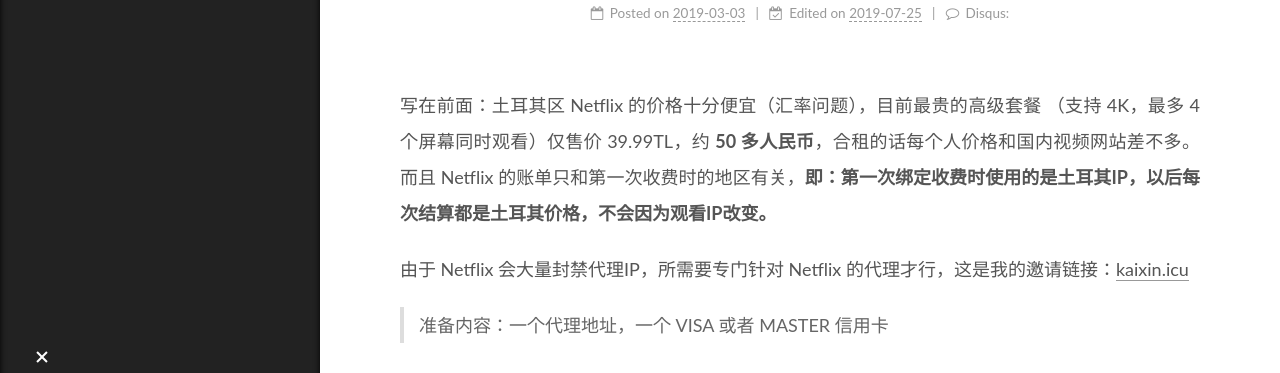
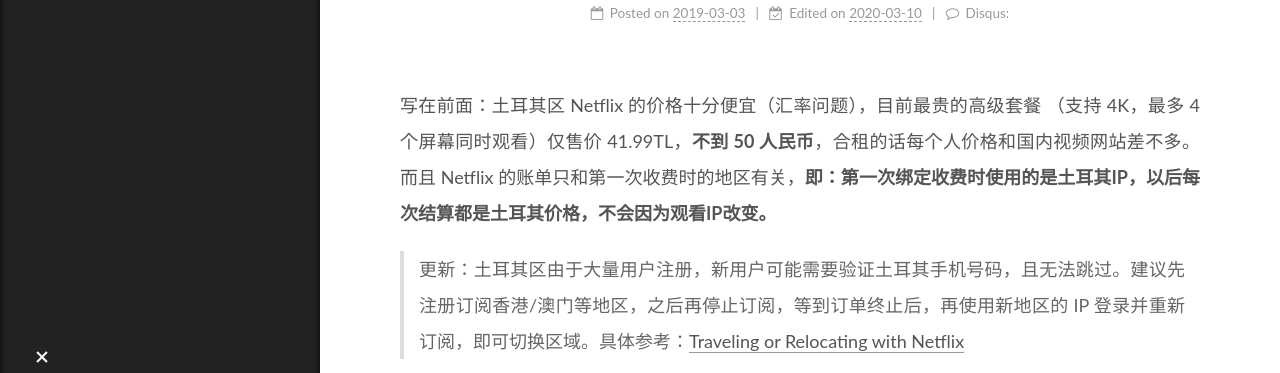
Before and after one commit to 5cr1pt/blog.securitainment.io, a plain HTML site: page 2019/03/03/2019-03-03-regist-netflix-with-turkeys-rate/index.html in a window 1280 px wide. Shown: the part 385-758 px from the top of the page. Drawn offline with Linux system fonts and the light colour scheme; a script that the page names is missing.

Commit message:
Site updated: 2020-03-10 11:47:26

```diff
--- a/2019/03/03/2019-03-03-regist-netflix-with-turkeys-rate/index.html
+++ b/2019/03/03/2019-03-03-regist-netflix-with-turkeys-rate/index.html
@@ -22,12 +22,12 @@
     var CONFIG = {"hostname":"5cr1pt.github.io","root":"/","scheme":"Muse","version":"7.7.2","exturl":false,"sidebar":{"position":"left","display":"post","padding":18,"offset":12,"onmobile":false},"copycode":{"enable":false,"show_result":false,"style":null},"back2top":{"enable":true,"sidebar":false,"scrollpercent":false},"bookmark":{"enable":false,"color":"#222","save":"auto"},"fancybox":false,"mediumzoom":false,"lazyload":false,"pangu":false,"comments":{"style":"tabs","active":null,"storage":true,"lazyload":false,"nav":null},"algolia":{"hits":{"per_page":10},"labels":{"input_placeholder":"Search for Posts","hits_empty":"We didn't find any results for the search: ${query}","hits_stats":"${hits} results found in ${time} ms"}},"localsearch":{"enable":false,"trigger":"auto","top_n_per_article":1,"unescape":false,"preload":false},"motion":{"enable":true,"async":false,"transition":{"post_block":"fadeIn","post_header":"slideDownIn","post_body":"slideDownIn","coll_header":"slideLeftIn","sidebar":"slideUpIn"}}};
   </script>
 
-  <meta name="description" content="写在前面：土耳其区 Netflix 的价格十分便宜（汇率问题），目前最贵的高级套餐 （支持 4K，最多 4 个屏幕同时观看）仅售价 39.99TL，约 50 多人民币，合租的话每个人价格和国内视频网站差不多。而且 Netflix 的账单只和第一次收费时的地区有关，即：第一次绑定收费时使用的是土耳其IP，以后每次结算都是土耳其价格，不会因为观看IP改变。">
+  <meta name="description" content="写在前面：土耳其区 Netflix 的价格十分便宜（汇率问题），目前最贵的高级套餐 （支持 4K，最多 4 个屏幕同时观看）仅售价 41.99TL，不到 50 人民币，合租的话每个人价格和国内视频网站差不多。而且 Netflix 的账单只和第一次收费时的地区有关，即：第一次绑定收费时使用的是土耳其IP，以后每次结算都是土耳其价格，不会因为观看IP改变。  更新：土耳其区由于大量用户注册，新用户可能">
 <meta property="og:type" content="article">
 <meta property="og:title" content="注册使用土耳其区 Netflix 教程">
 <meta property="og:url" content="http://5cr1pt.github.io/blog.securitainment.io/2019/03/03/2019-03-03-regist-netflix-with-turkeys-rate/index.html">
 <meta property="og:site_name" content="Securitainment.io">
-<meta property="og:description" content="写在前面：土耳其区 Netflix 的价格十分便宜（汇率问题），目前最贵的高级套餐 （支持 4K，最多 4 个屏幕同时观看）仅售价 39.99TL，约 50 多人民币，合租的话每个人价格和国内视频网站差不多。而且 Netflix 的账单只和第一次收费时的地区有关，即：第一次绑定收费时使用的是土耳其IP，以后每次结算都是土耳其价格，不会因为观看IP改变。">
+<meta property="og:description" content="写在前面：土耳其区 Netflix 的价格十分便宜（汇率问题），目前最贵的高级套餐 （支持 4K，最多 4 个屏幕同时观看）仅售价 41.99TL，不到 50 人民币，合租的话每个人价格和国内视频网站差不多。而且 Netflix 的账单只和第一次收费时的地区有关，即：第一次绑定收费时使用的是土耳其IP，以后每次结算都是土耳其价格，不会因为观看IP改变。  更新：土耳其区由于大量用户注册，新用户可能">
 <meta property="og:image" content="https://raw.githubusercontent.com/5cr1pt/img4markdown/master/regist_turkey_netflix/choice_proxy.jpg">
 <meta property="og:image" content="https://raw.githubusercontent.com/5cr1pt/img4markdown/master/regist_turkey_netflix/setting_proxy_1.jpg">
 <meta property="og:image" content="https://raw.githubusercontent.com/5cr1pt/img4markdown/master/regist_turkey_netflix/setting_proxy_2.jpg">
@@ -40,7 +40,7 @@
 <meta property="og:image" content="https://raw.githubusercontent.com/5cr1pt/img4markdown/master/regist_turkey_netflix/watch_1.jpg">
 <meta property="og:image" content="https://raw.githubusercontent.com/5cr1pt/img4markdown/master/regist_turkey_netflix/watch_2.jpg">
 <meta property="article:published_time" content="2019-03-03T15:39:05.000Z">
-<meta property="article:modified_time" content="2019-07-25T06:25:23.000Z">
+<meta property="article:modified_time" content="2020-03-10T03:46:40.629Z">
 <meta property="article:author" content="Groot">
 <meta property="article:tag" content="netflix">
 <meta name="twitter:card" content="summary">
@@ -197,7 +197,7 @@
                   <i class="fa fa-calendar-check-o"></i>
                 </span>
                 <span class="post-meta-item-text">Edited on</span>
-                <time title="Modified: 2019-07-25 14:25:23" itemprop="dateModified" datetime="2019-07-25T14:25:23+08:00">2019-07-25</time>
+                <time title="Modified: 2020-03-10 11:46:40" itemprop="dateModified" datetime="2020-03-10T11:46:40+08:00">2020-03-10</time>
               </span>
 
 
@@ -225,10 +225,13 @@
     <div class="post-body" itemprop="articleBody">
 
 
-        <p>写在前面：土耳其区 Netflix 的价格十分便宜（汇率问题），目前最贵的高级套餐 （支持 4K，最多 4 个屏幕同时观看）仅售价 39.99TL，约 <strong>50 多人民币</strong>，合租的话每个人价格和国内视频网站差不多。而且 Netflix 的账单只和第一次收费时的地区有关，<strong>即：第一次绑定收费时使用的是土耳其IP，以后每次结算都是土耳其价格，不会因为观看IP改变。</strong></p>
+        <p>写在前面：土耳其区 Netflix 的价格十分便宜（汇率问题），目前最贵的高级套餐 （支持 4K，最多 4 个屏幕同时观看）仅售价 41.99TL，<strong>不到 50 人民币</strong>，合租的话每个人价格和国内视频网站差不多。而且 Netflix 的账单只和第一次收费时的地区有关，<strong>即：第一次绑定收费时使用的是土耳其IP，以后每次结算都是土耳其价格，不会因为观看IP改变。</strong></p>
+<blockquote>
+<p>更新：土耳其区由于大量用户注册，新用户可能需要验证土耳其手机号码，且无法跳过。建议先注册订阅香港/澳门等地区，之后再停止订阅，等到订单终止后，再使用新地区的 IP 登录并重新订阅，即可切换区域。具体参考：<a href="https://help.netflix.com/zh-tw/node/24853" target="_blank" rel="noopener">Traveling or Relocating with Netflix</a></p>
+</blockquote>
 <a id="more"></a>
 
-<p>由于 Netflix 会大量封禁代理IP，所需要专门针对 Netflix 的代理才行，这是我的邀请链接：<a href="https://kaixin.icu/auth/register?code=XLsxT2bRdUvPznKrmNypWa3EKm0k6EQa" target="_blank" rel="noopener">kaixin.icu</a></p>
+<p>由于 Netflix 会大量封禁代理IP，所以需要专门针对 Netflix 的代理才行，这是我使用的代理平台的<a href="https://paofu.cloud/auth/register?code=uIUs" target="_blank" rel="noopener">邀请链接</a></p>
 <blockquote>
 <p>准备内容：一个代理地址，一个 VISA 或者 MASTER 信用卡</p>
 </blockquote>
```
Also changed, not shown: index.html (+5 -2 lines).
